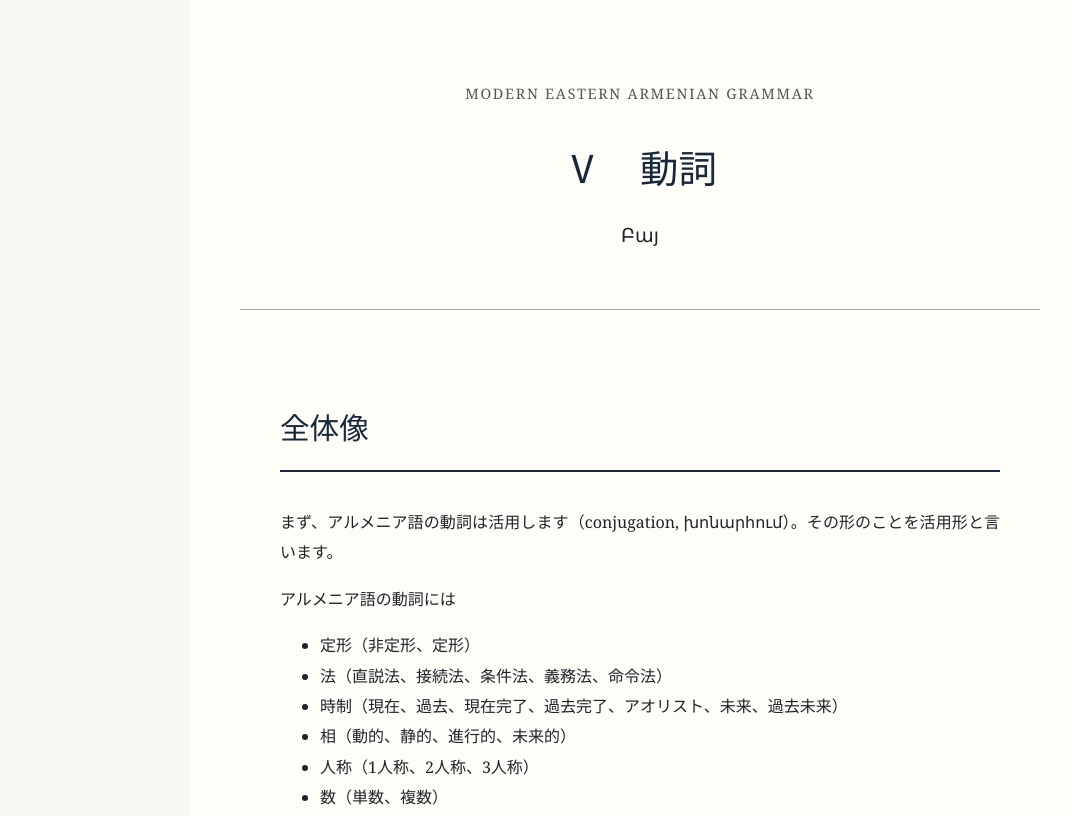
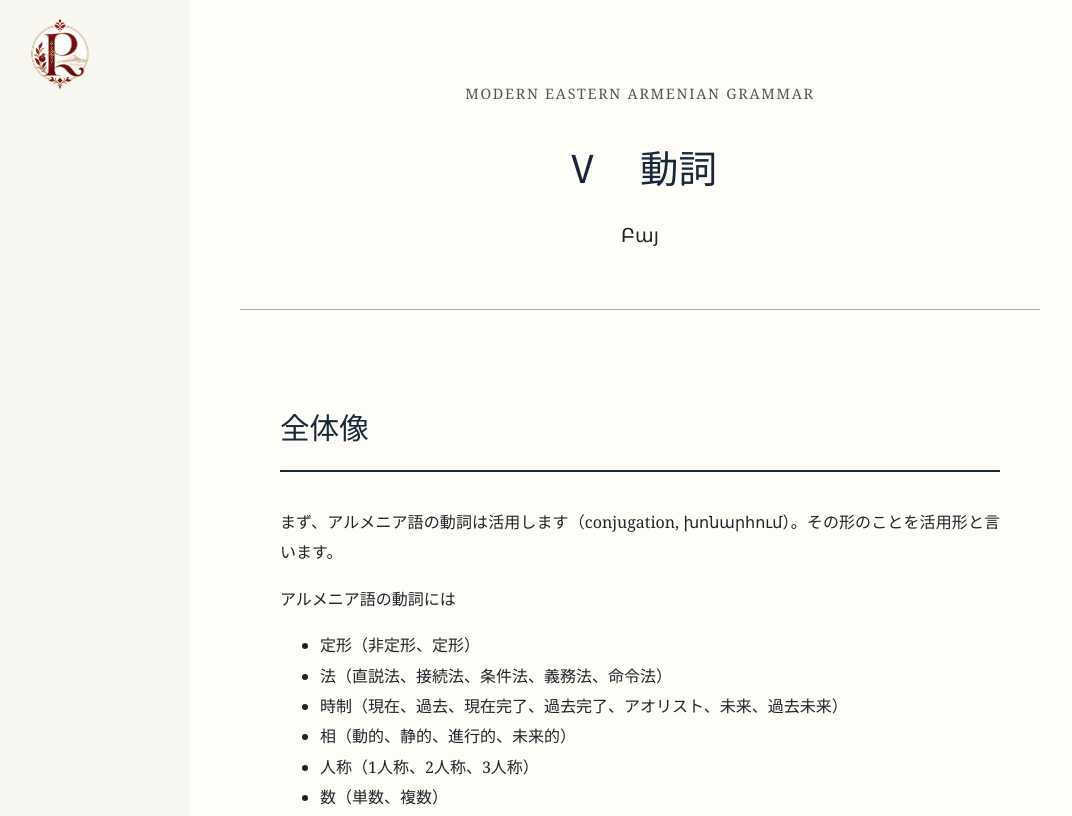
Before and after one commit to ninastan-artashes/ninastan-artashes.github.io, a plain HTML site: page verb-overview.html in a window 1280 px wide. Shown: the top 816 px of the page, without its empty margins (0-1072 px from the left). Drawn offline with Linux system fonts and the light colour scheme.

Commit message:
Add fixed logo link and site logo styles
Added a fixed logo link and styling for the site logo.

```diff
--- a/verb-overview.html
+++ b/verb-overview.html
@@ -8,6 +8,20 @@
     <title>動詞 | 現代東アルメニア語文法</title>
 
     <style>
+
+        .logo-link {
+    position: fixed;
+    top: 15px;
+    left: 20px;
+    z-index: 1000;
+    display: block;
+}
+
+.site-logo {
+    width: 80px;
+    height: auto;
+    display: block;
+}
 
         body {
             margin: 0;
@@ -252,6 +266,10 @@ tr:last-child td {
 
 
 <body>
+
+<a href="index.html" class="logo-link">
+    <img src="images/logo for github.png" alt="Home" class="site-logo">
+</a>
 
 <div class="page">
 
```
